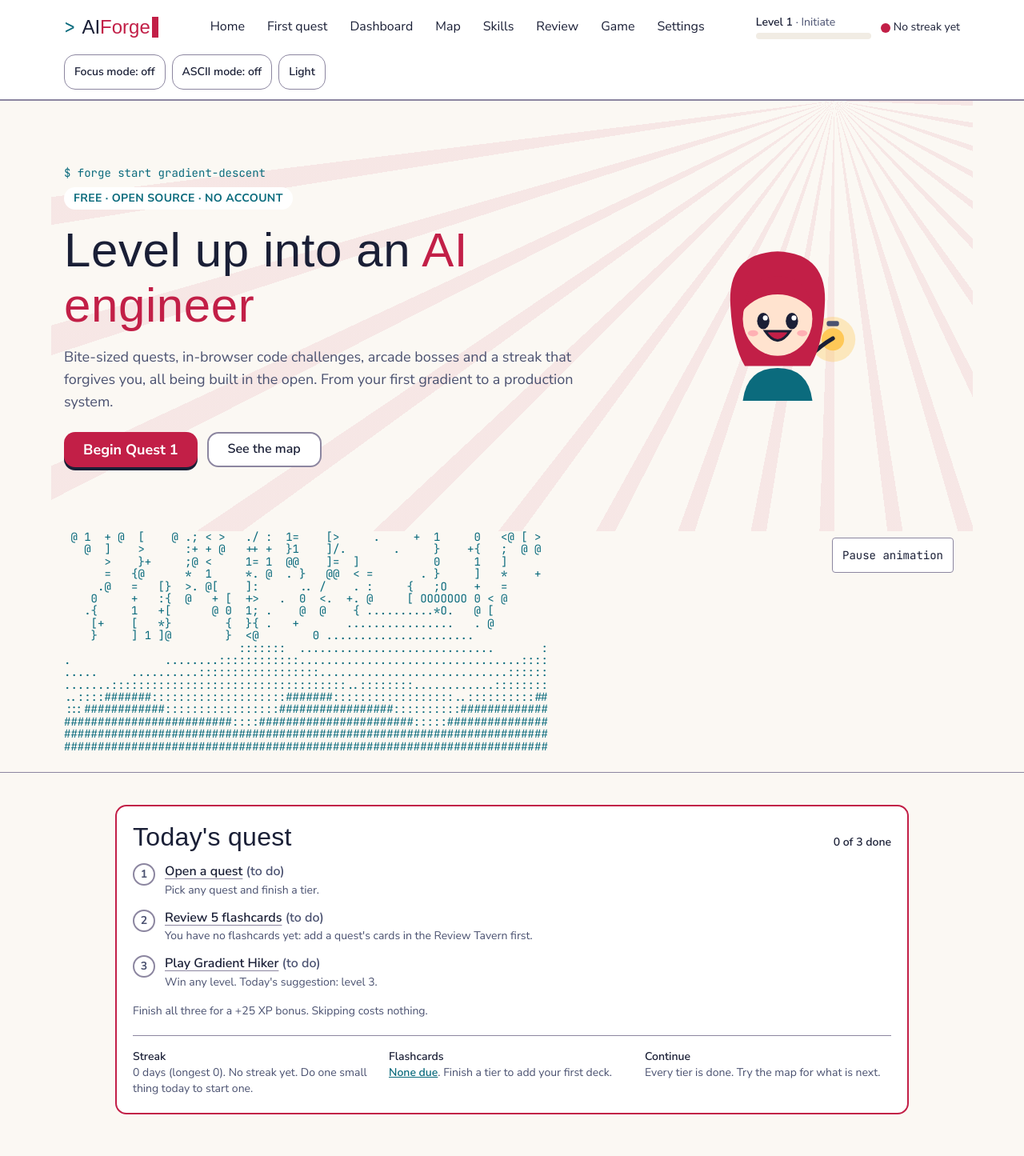
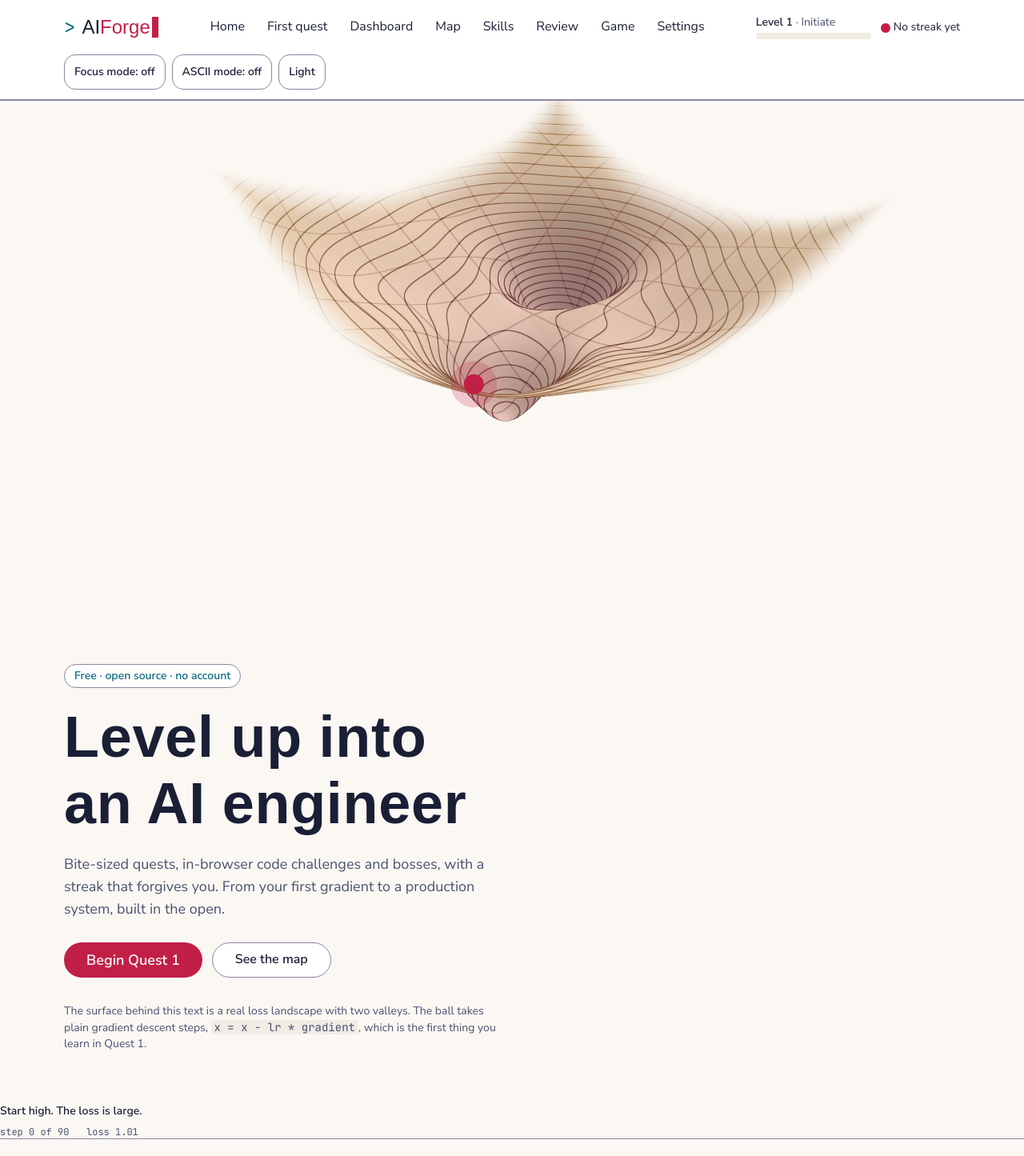
Before and after one commit to Kaushik2210/aiforge, a Next.js app in the folder apps/web/: page / in a window 1280 px wide. Shown: the top 1445 px of the page at 80% size. Built offline with nearby package versions, Linux system fonts and the light colour scheme; a web font is replaced by a local one.

Commit message:
Drive the home hero descent with GSAP ScrollTrigger

```diff
--- a/apps/web/src/app/page.tsx
+++ b/apps/web/src/app/page.tsx
@@ -10,13 +10,13 @@ export default function Home() {
   return (
     <>
       <HeroScene />
-      <div className="mx-auto max-w-5xl px-4 pt-10">
+      <div data-reveal className="mx-auto max-w-5xl px-4 pt-10">
         <TodayPanel catalog={getCatalog().catalog} />
       </div>
       <Bento />
       <RealmPath />
       <RankLadder />
-      <section className="mx-auto max-w-3xl px-4 py-16 text-center">
+      <section data-reveal className="mx-auto max-w-3xl px-4 py-16 text-center">
         <h2 className="text-3xl md:text-4xl">Ready for Quest 1?</h2>
         <p className="mt-3 text-text-muted">Gradient Descent takes about two hours, and you can stop any time.</p>
         <Link
--- a/apps/web/src/components/home/Bento.tsx
+++ b/apps/web/src/components/home/Bento.tsx
@@ -12,7 +12,7 @@ function Tile({ title, children, className = "" }: { title: string; children: Re
 /** Bento grid explaining how the learning loop works. */
 export function Bento() {
   return (
-    <section aria-labelledby="bento-heading" className="mx-auto max-w-6xl px-4 py-12">
+    <section data-reveal aria-labelledby="bento-heading" className="mx-auto max-w-6xl px-4 py-12">
       <h2 id="bento-heading" className="text-center text-3xl md:text-4xl">How a quest plays</h2>
       <div className="mt-8 grid gap-4 md:grid-cols-3">
         <Tile title="Five tiers deep" className="md:col-span-2">
--- a/apps/web/src/components/home/HeroScene.tsx
+++ b/apps/web/src/components/home/HeroScene.tsx
@@ -1,47 +1,180 @@
+"use client";
+
 import Link from "next/link";
-import { AsciiHero } from "@/components/ascii/AsciiHero";
-import { ScrambleText } from "@/components/ascii/ScrambleText";
-import { BootLine } from "@/components/ascii/BootLine";
-import { Mira } from "@/components/Mira";
+import { useEffect, useRef, useState } from "react";
+import { LossScene, type LossSceneHandle } from "@/components/scene/LossScene";
+import { STEPS, descentPath, pointAt, stepAt } from "@/lib/landscape";
 
-/** Home hero: an animated ASCII skyline with falling code, under the headline and mascot. */
+const BEATS = [
+  { from: 0, text: "Start high. The loss is large." },
+  { from: 0.3, text: "Feel the slope, step downhill." },
+  { from: 0.78, text: "Settle in a valley. That is training." },
+] as const;
+
+type Mode = "pending" | "animated" | "still";
+
+/** Whether motion is allowed right now: not reduced motion, not Focus mode, effects not Off. */
+function readMode(): Mode {
+  const d = document.documentElement.dataset;
+  const reduced = window.matchMedia("(prefers-reduced-motion: reduce)").matches;
+  return reduced || d.focus === "on" || d.fx === "0" ? "still" : "animated";
+}
+
+/**
+ * The home hero: a real 3D loss landscape. As you scroll, a ball runs gradient descent down it
+ * (GSAP drives the scroll, three.js draws the scene). With reduced motion, Focus mode or effects
+ * off it is one still picture of the finished run, with no scroll effects at all.
+ */
 export function HeroScene() {
+  const sectionRef = useRef<HTMLElement>(null);
+  const sceneRef = useRef<LossSceneHandle>(null);
+  const readoutRef = useRef<HTMLParagraphElement>(null);
+  const beatRefs = useRef<(HTMLParagraphElement | null)[]>([]);
+  const [mode, setMode] = useState<Mode>("pending");
+  const [themeKey, setThemeKey] = useState(0);
+  const [noWebgl, setNoWebgl] = useState(false);
+
+  // Decide once the page is up, and again if the learner changes a setting.
+  useEffect(() => {
+    const sync = () => setMode(readMode());
+    sync();
+    const mq = window.matchMedia("(prefers-reduced-motion: reduce)");
+    mq.addEventListener("change", sync);
+    const dark = window.matchMedia("(prefers-color-scheme: dark)");
+    const retheme = () => setThemeKey((k) => k + 1);
+    dark.addEventListener("change", retheme);
+    const observer = new MutationObserver((records) => {
+      sync();
+      if (records.some((r) => r.attributeName === "data-theme")) retheme();
+    });
+    observer.observe(document.documentElement, { attributes: true, attributeFilter: ["data-theme", "data-focus", "data-fx"] });
+    return () => {
+      mq.removeEventListener("change", sync);
+      dark.removeEventListener("change", retheme);
+      observer.disconnect();
+    };
+  }, []);
+
+  // GSAP: the intro and the scroll-driven descent. Loaded only when motion is allowed.
+  useEffect(() => {
+    if (mode !== "animated" || noWebgl) return;
+    const section = sectionRef.current;
+    if (!section) return;
+    let ctx: { revert: () => void } | undefined;
+    let cancelled = false;
+    const path = descentPath();
+
+    void Promise.all([import("gsap"), import("gsap/ScrollTrigger")]).then(([{ gsap }, { ScrollTrigger }]) => {
+      if (cancelled) return;
+      gsap.registerPlugin(ScrollTrigger);
+      ctx = gsap.context(() => {
+        // intro: lines slide up out of a mask (movement only, so text stays fully readable)
+        gsap.from(".hero-in", { y: 22, clipPath: "inset(0 0 100% 0)", duration: 0.8, ease: "power3.out", stagger: 0.09, clearProps: "clipPath,transform" });
+
+        const proxy = { p: 0 };
+        const paint = () => {
+          sceneRef.current?.setProgress(proxy.p);
+          const here = pointAt(path, proxy.p);
+          if (readoutRef.current) readoutRef.current.textContent = `step ${stepAt(path, proxy.p)} of ${STEPS}   loss ${(here.y).toFixed(2)}`;
+          const active = BEATS.reduce((a, b, i) => (proxy.p >= b.from ? i : a), 0);
+          beatRefs.current.forEach((el, i) => {
+            if (el) el.style.opacity = i === active ? "1" : "0";
+          });
+        };
+        paint();
+        gsap.to(proxy, {
+          p: 1,
+          ease: "none",
+          onUpdate: paint,
+          scrollTrigger: { trigger: section, start: "top top", end: "bottom bottom", scrub: 0.8 },
+        });
+
+        // the rest of the home page eases in as it is scrolled to (movement only)
+        gsap.utils.toArray<HTMLElement>("[data-reveal]").forEach((el) => {
+          gsap.from(el, { y: 36, duration: 0.9, ease: "power3.out", scrollTrigger: { trigger: el, start: "top 88%", once: true } });
+        });
+      }, section.parentElement ?? section);
+    });
+
+    return () => {
+      cancelled = true;
+      ctx?.revert();
+    };
+  }, [mode, noWebgl]);
+
+  const still = mode === "still" || noWebgl;
+
   return (
-    <section className="hero relative overflow-hidden border-b border-border bg-bg" aria-labelledby="hero-title">
-      <div className="speed-lines relative mx-auto grid max-w-6xl items-center gap-6 px-4 py-14 md:grid-cols-[1.4fr_1fr] md:py-20">
-        <div className="reveal">
-          <BootLine command="forge start gradient-descent" className="mb-2" />
-          <p className="inline-block rounded-full bg-surface px-3 py-1 text-sm font-bold uppercase tracking-wide text-accent">
+    <section
+      ref={sectionRef}
+      aria-labelledby="hero-title"
+      data-mode={still ? "still" : "animated"}
+      className="hero-tall relative border-b border-border"
+    >
+      <div className="hero-sticky">
+        <div className="hero-poster" aria-hidden="true" />
+        {mode !== "pending" && !noWebgl && (
+          <div className="hero-canvas">
+            <LossScene
+              key={themeKey}
+              ref={sceneRef}
+              initialProgress={still ? 1 : 0}
+              parallax={!still}
+              onUnavailable={() => setNoWebgl(true)}
+            />
+          </div>
+        )}
+
+        <div className="hero-scrim" aria-hidden="true" />
+
+        <div className="hero-copy mx-auto flex h-full w-full max-w-6xl flex-col justify-center px-4 py-16">
+          <p className="hero-in w-fit rounded-full border border-border bg-surface px-3 py-1 text-sm font-semibold text-accent">
             Free &middot; open source &middot; no account
           </p>
-          <h1 id="hero-title" className="mt-4 text-4xl leading-tight md:text-6xl">
-            Level up into an <span className="text-primary"><ScrambleText text="AI engineer" /></span>
+          <h1 id="hero-title" className="hero-in mt-5 max-w-[13ch] text-5xl font-semibold leading-[1.02] md:text-7xl">
+            Level up into an AI engineer
           </h1>
-          <p className="mt-4 max-w-prose text-lg text-text-muted">
-            Bite-sized quests, in-browser code challenges, arcade bosses and a streak that forgives you, all being built in
-            the open. From your first gradient to a production system.
+          <p className="hero-in mt-5 max-w-[34rem] text-lg text-text-muted">
+            Bite-sized quests, in-browser code challenges and bosses, with a streak that forgives you. From your first
+            gradient to a production system, built in the open.
           </p>
-          <div className="mt-6 flex flex-wrap gap-3">
+          <div className="hero-in mt-7 flex flex-wrap gap-3">
             <Link
               href="/quests/gradient-descent/"
-              className="tap inline-flex items-center rounded-[var(--radius)] bg-primary px-6 text-lg font-bold text-on-primary no-underline shadow-[0_4px_0_0_var(--c-text)] transition-transform hover:-translate-y-0.5 active:translate-y-1 active:shadow-none"
+              className="tap inline-flex items-center rounded-full bg-primary px-7 text-lg font-semibold text-on-primary no-underline transition-transform hover:-translate-y-0.5"
             >
               Begin Quest 1
             </Link>
-            <a
-              href="#path-heading"
-              className="tap inline-flex items-center rounded-[var(--radius)] border-2 border-border bg-surface px-6 font-semibold text-text no-underline"
-            >
+            <a href="#path-heading" className="tap inline-flex items-center rounded-full border border-border bg-surface px-7 font-semibold text-text no-underline">
               See the map
             </a>
           </div>
+          <p className="hero-in mt-8 max-w-prose text-sm text-text-muted">
+            The surface behind this text is a real loss landscape with two valleys. The ball takes plain gradient
+            descent steps, <code className="rounded bg-surface-2 px-1">x = x - lr * gradient</code>, which is the first
+            thing you learn in Quest 1.
+          </p>
         </div>
-        <div className="justify-self-center">
-          <Mira mood="cheer" size={220} />
+
+        <div aria-hidden="true" className="hero-hud">
+          <div className="relative h-6">
+            {BEATS.map((b, i) => (
+              <p
+                key={b.text}
+                ref={(el) => {
+                  beatRefs.current[i] = el;
+                }}
+                className="absolute inset-0 text-sm font-semibold text-text"
+                style={{ opacity: still ? (i === BEATS.length - 1 ? 1 : 0) : i === 0 ? 1 : 0 }}
+              >
+                {b.text}
+              </p>
+            ))}
+          </div>
+          <p ref={readoutRef} className="mt-1 whitespace-pre font-mono text-xs text-text-muted">
+            {still ? `step ${STEPS} of ${STEPS}   loss ${descentPath().at(-1)!.y.toFixed(2)}` : `step 0 of ${STEPS}`}
+          </p>
         </div>
-      </div>
-      <div className="mx-auto max-w-6xl px-4 pb-6">
-        <AsciiHero />
       </div>
     </section>
   );
--- a/apps/web/src/components/home/RealmPath.tsx
+++ b/apps/web/src/components/home/RealmPath.tsx
@@ -8,7 +8,7 @@ import { REALMS } from "@/lib/realms";
  */
 export function RealmPath() {
   return (
-    <section aria-labelledby="path-heading" className="mx-auto max-w-3xl px-4 py-12">
+    <section data-reveal aria-labelledby="path-heading" className="mx-auto max-w-3xl px-4 py-12">
       <h2 id="path-heading" className="text-center text-3xl md:text-4xl">The quest map</h2>
       <p className="mx-auto mt-2 max-w-prose text-center text-text-muted">
         23 realms from your first line of Python to shipping a production AI system. Two realms are open today; the rest
```
